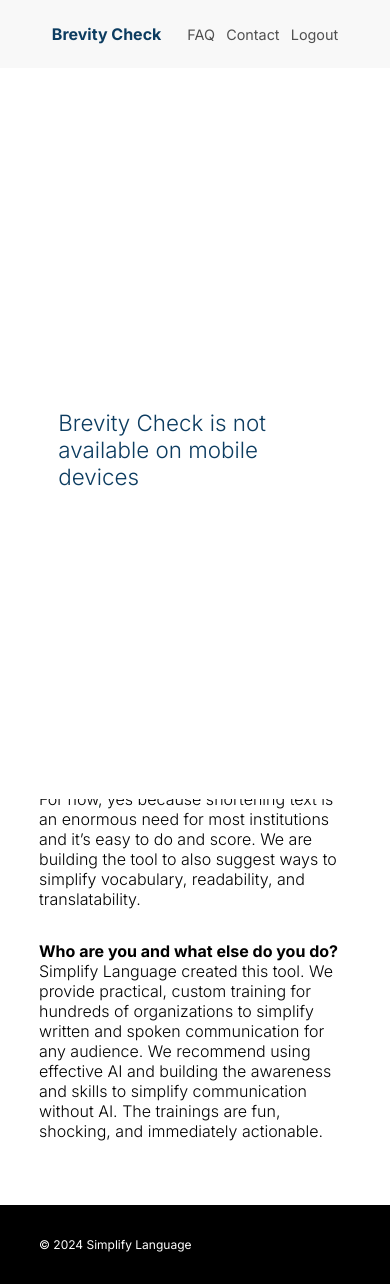
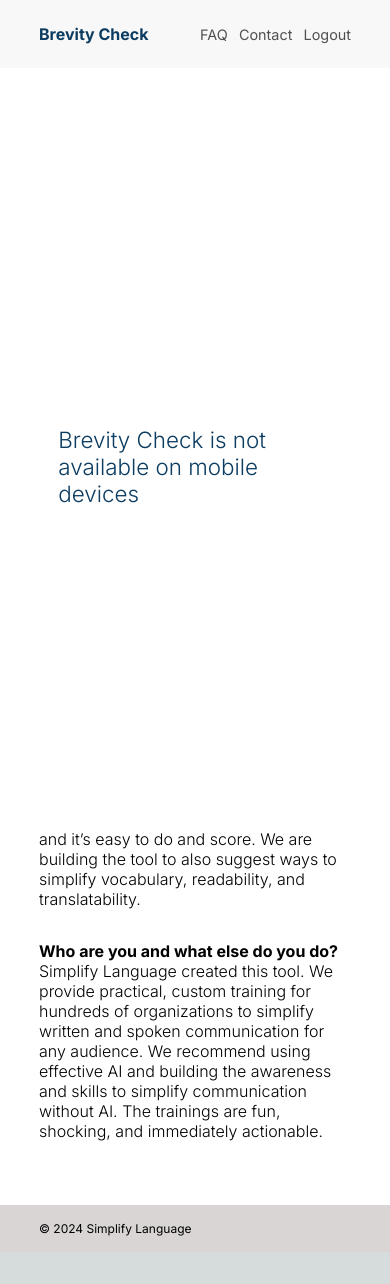
Before and after one commit to joshuamr-ewe-betta/simplifyMyText, a Next.js app: page /faq in a window 390 px wide. After the commit the page ends 1252 px from the top, so only its background shows below. Built offline with nearby package versions, Linux system fonts and the light colour scheme.

Commit message:
updated styles

```diff
--- a/src/app/components/Body/Body.module.scss
+++ b/src/app/components/Body/Body.module.scss
@@ -5,5 +5,5 @@
     background-color: white;
     align-items: center;
     padding: 1rem 0;
-    min-height: calc(100vh - 165px);
+    min-height: calc(100vh - 132px);
 }
--- a/src/app/components/Footer/Footer.module.scss
+++ b/src/app/components/Footer/Footer.module.scss
@@ -2,14 +2,14 @@
 
 .footer {
     width: 100%;
-    padding: 2rem 0;
+    padding: 1rem 0;
     display: flex;
     justify-content: center;
-    background-color: black;
-    color: white;
+    background-color: #d9d5d5;
+    color: black;
 
     &-text {
-        @include body-content;
+        @include page-align;
         font-size: 12px;
     }
 }
--- a/src/app/components/NavBar/NavBar.module.scss
+++ b/src/app/components/NavBar/NavBar.module.scss
@@ -1,4 +1,5 @@
 @import 'src/styles/variables';
+@import 'src/styles/mixins';
 
 .header {
     padding: 1.5rem 0rem;
@@ -10,18 +11,15 @@
 
 
     .nav {
-        width: 90%;
+        @include page-align;
+
         display: flex;
         justify-content: space-between;
         align-items: center;
-
-        @media screen and (max-width: 1200px) {
-            width: 80%;
-        }
     }
 
     @media screen and (max-width: 1000px) {
-        padding: 1.5rem 1rem;
+        padding: 1.5rem 0;
     }
 }
 
--- a/src/app/faq/page.module.scss
+++ b/src/app/faq/page.module.scss
@@ -11,11 +11,7 @@
   justify-content: center;
 
   &-content {
-    width: 90%;
-
-    @media screen and (max-width: 1200px) {
-      width: 80%;
-  }
+    @include page-align;
   }
 
   &-mobile-protection {
--- a/src/styles/_mixins.scss
+++ b/src/styles/_mixins.scss
@@ -15,24 +15,24 @@
 }
 
 @mixin page {
-    min-height: calc(100vh - 165px);
+    min-height: calc(100vh - 132px);
     box-sizing: border-box;
     font-size: 16px;
     font-weight: 300;;
     position: relative;
 
     @media  (max-width: 1000px) {
-      min-height: calc(100vh - 155px);
+      min-height: calc(100vh - 122px);
     }
 
     @media  (max-width: 700px) {
-      min-height: calc(100vh - 145px);
+      min-height: calc(100vh - 112px);
     }
 }
 
 
 @mixin mobile-protection {
-    min-height: calc(100vh - 145px);
+    min-height: calc(100vh - 132px);
     position: absolute;
     display: none;
     width: 100%;
@@ -42,7 +42,7 @@
       display: flex;
       align-items: center;
       background: white;
-      min-height: calc(100vh - 145px);
+      min-height: calc(100vh - 112px);
       justify-content: center;
 
       &-content {
@@ -53,3 +53,11 @@
       }
     }
 }
+
+@mixin page-align {
+  width: 90%;
+
+  @media screen and (max-width: 1200px) {
+      width: 80%;
+  }
+}
```
